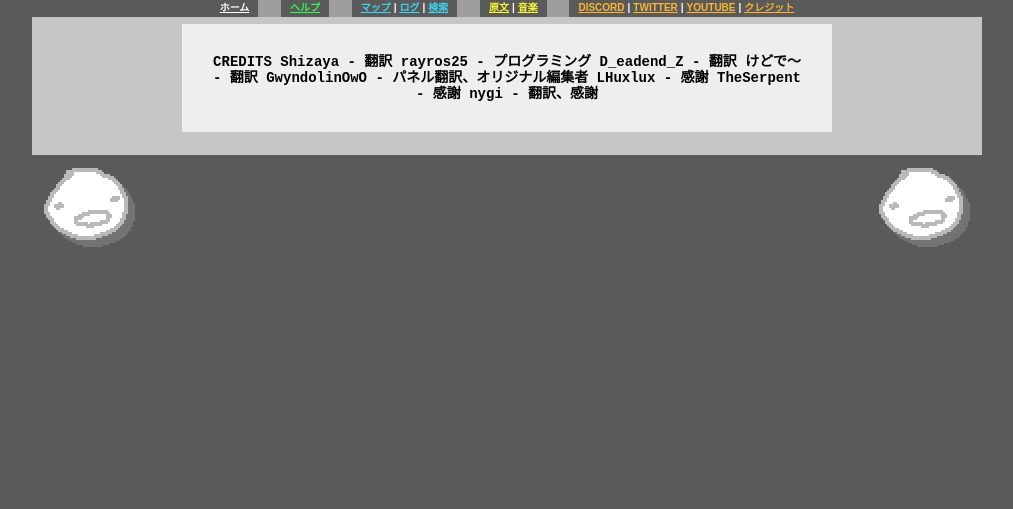
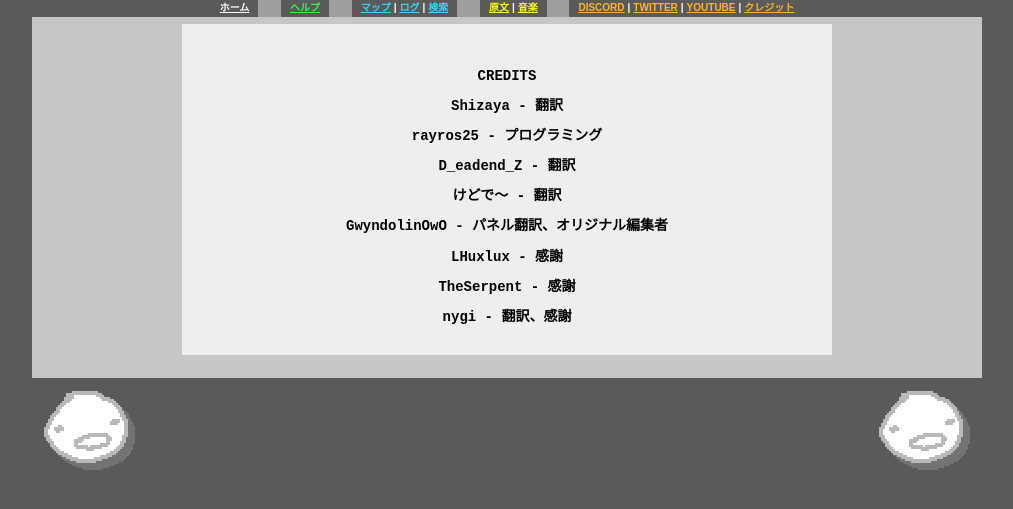
Before and after one commit to Nihonstuck/nihonstuck.github.io, a Jekyll site: the page built from credits.html, in a window 1280 px wide. Shown: the top 509 px of the page, without its empty margins (133-1146 px from the left). Built offline with Jekyll 4.4.1, drawn with Linux system fonts in a browser that asks for light colours.

```diff
--- a/credits.html
+++ b/credits.html
@@ -3,12 +3,12 @@ layout: default
 showNavBar: true
 showBottomLinks: false
 ---
-CREDITS
-Shizaya - 翻訳
-rayros25 - プログラミング
-D_eadend_Z - 翻訳
-けどで～ - 翻訳
-GwyndolinOwO - パネル翻訳、オリジナル編集者
-LHuxlux - 感謝
-TheSerpent - 感謝
-nygi - 翻訳、感謝
+<p>CREDITS</p>
+<p>Shizaya - 翻訳</p>
+<p>rayros25 - プログラミング</p>
+<p>D_eadend_Z - 翻訳</p>
+<p>けどで～ - 翻訳</p>
+<p>GwyndolinOwO - パネル翻訳、オリジナル編集者</p>
+<p>LHuxlux - 感謝</p>
+<p>TheSerpent - 感謝</p>
+<p>nygi - 翻訳、感謝</p>
```
